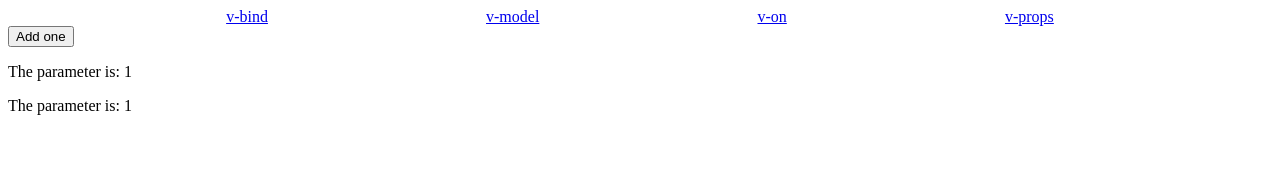
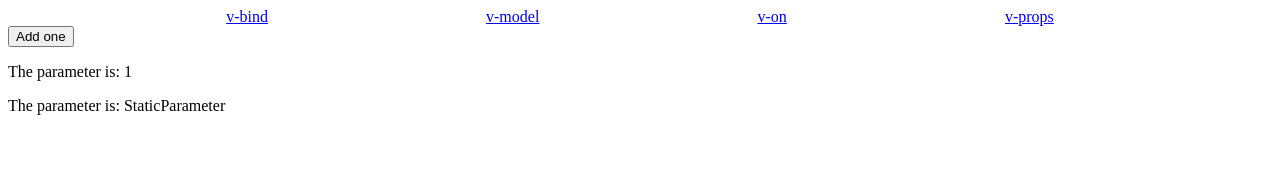
Before and after one commit to LS-PWI/vue-advanced, a Vue app: page /vprops in a window 1280 px wide. Shown: the top 187 px of the page. Built offline with nearby package versions, Linux system fonts and the light colour scheme.

Commit message:
fix props

```diff
--- a/src/views/Vprops.vue
+++ b/src/views/Vprops.vue
@@ -7,7 +7,7 @@ export default {
   components: {AParameterComponent},
   data() {
     return {
-      aParentVariable: "1"
+      aParentVariable: 1
     }
   },
   methods: {
@@ -23,6 +23,6 @@ export default {
   <button v-on:click="addOne()">Add one</button>
   <AParameterComponent v-bind:aParameter=aParentVariable></AParameterComponent>
 
-  <AParameterComponent v-bind:aParameter=aParentVariable></AParameterComponent>
+  <AParameterComponent aParameter=StaticParameter></AParameterComponent>
 
 </template>
```
